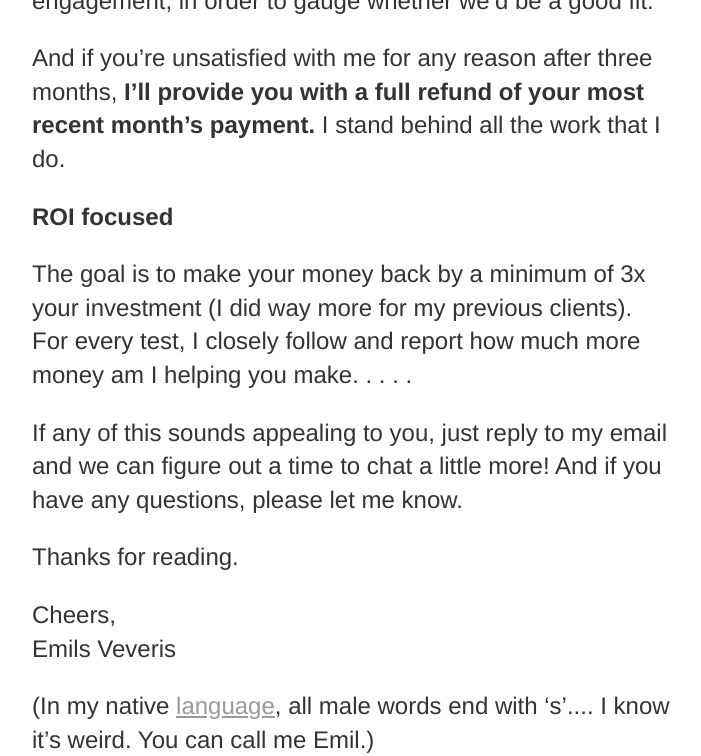
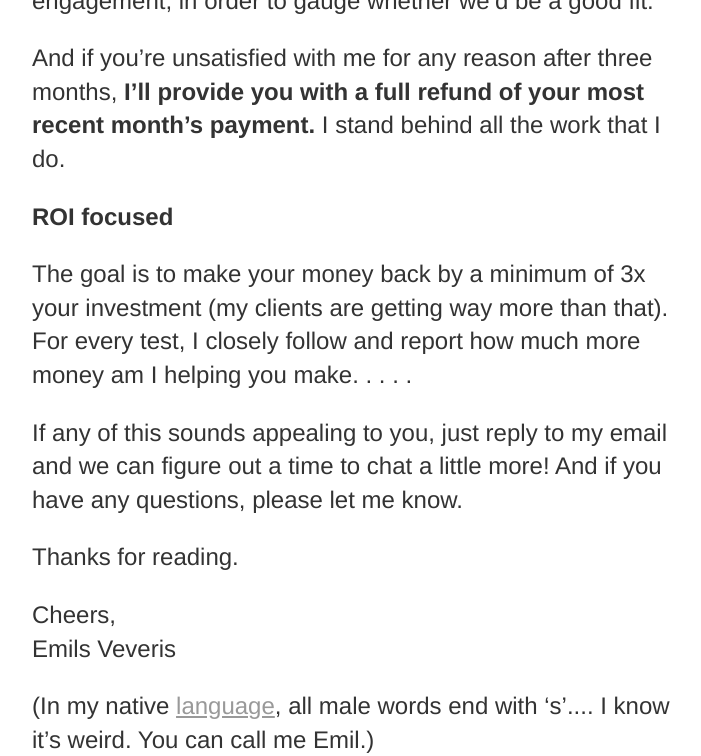
Before and after one commit to emilsw/ew, a Jekyll site: the page built from optimize/angelusdirect.md, in a window 1280 px wide and 900 px high, scrolled down 9536 px, cut to the strip 0-756 px from the top of the window. Shown: the whole strip, without its empty margins (288-989 px from the left). Built offline with Jekyll 4.4.1, drawn with Linux system fonts in a browser that asks for light colours.

Commit message:
Update angelusdirect.md

```diff
--- a/optimize/angelusdirect.md
+++ b/optimize/angelusdirect.md
@@ -108,7 +108,7 @@ And if you’re unsatisfied with me for any reason after three months, **I’ll
 
 **ROI focused**
 
-The goal is to make your money back by a minimum of 3x your investment (I did way more for my previous clients).  For every test, I closely follow and report how much more money am I helping you make.
+The goal is to make your money back by a minimum of 3x your investment (my clients are getting way more than that). For every test, I closely follow and report how much more money am I helping you make.
 . . . .
 
 If any of this sounds appealing to you, just reply to my email and we can figure out a time to chat a little more! And if you have any questions, please let me know.
```
